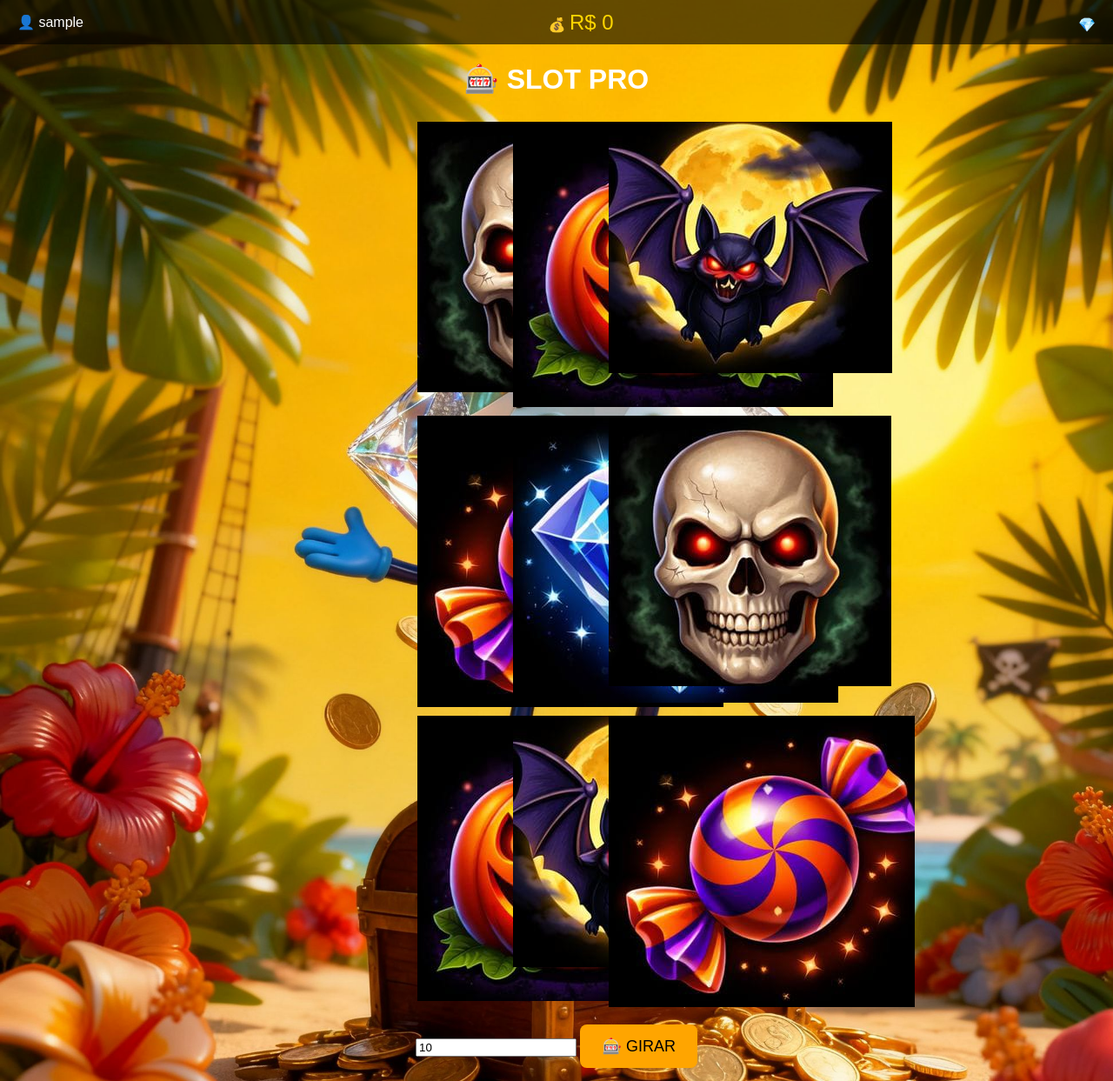
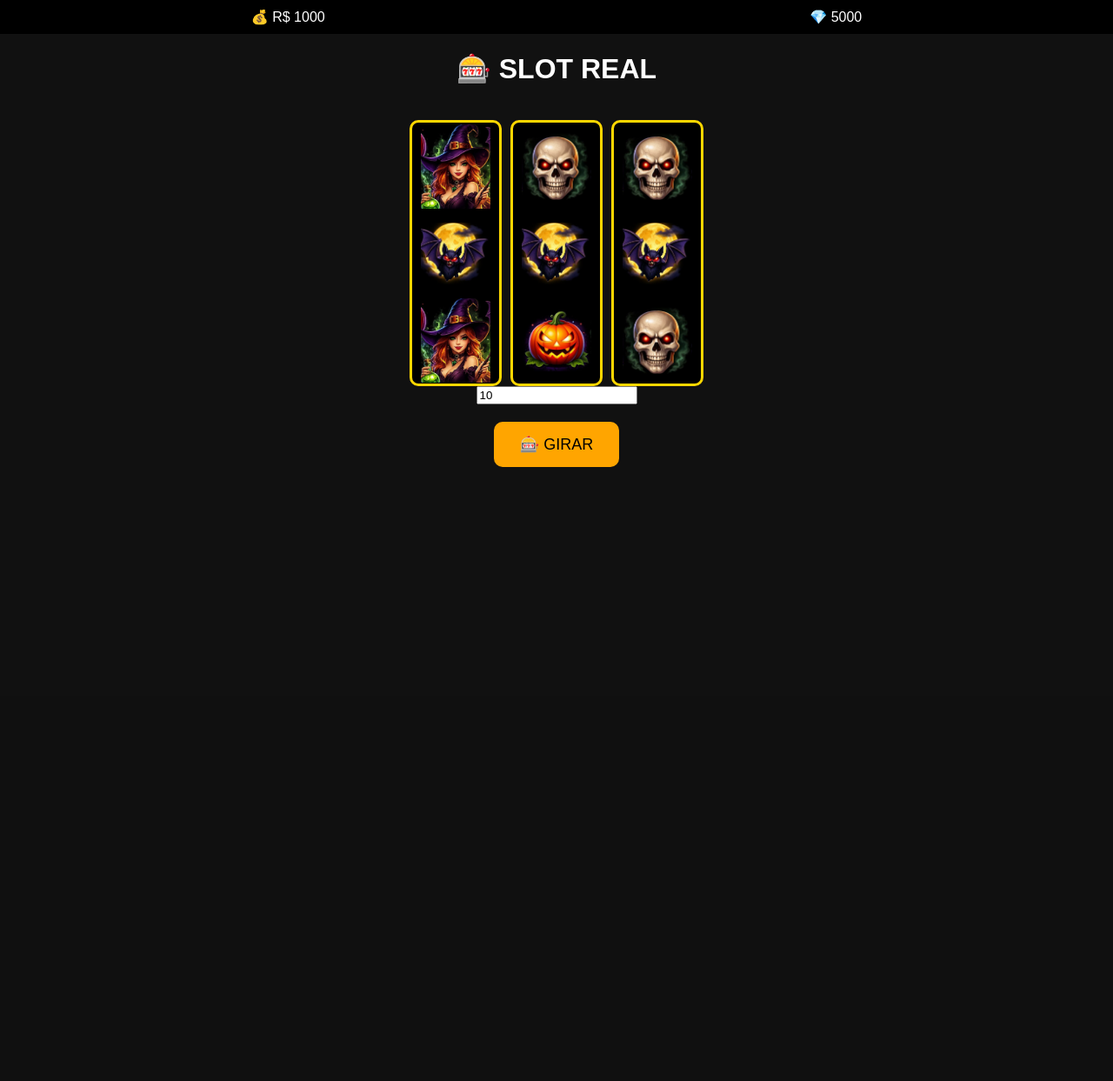
Before and after one commit to diamantinojunior204-coder/tropical, a Flask app: page /slot in a window 1280 px wide. Shown: the whole page at 87% size. After the commit the page ends 537 px from the top, so only its background shows below. Run offline with Flask 3, Linux system fonts and the light colour scheme; the visitor is signed in with stand-in values (Sample User, id 1); data that the repository does not hold is empty; some libraries are stand-ins or nearby versions.

Commit message:
Update slot.html

```diff
--- a/API/templates/slot.html
+++ b/API/templates/slot.html
@@ -3,275 +3,209 @@
 <head>
 <meta charset="UTF-8">
 <meta name="viewport" content="width=device-width, initial-scale=1.0">
-<title>🎰 Slot Cassino PRO</title>
+<title>🎰 Slot Real</title>
 
 <style>
 body{
   margin:0;
-  font-family:Arial;
-  background:url("/static/fundo.jpg");
-  background-size:cover;
+  background:#111;
   color:white;
   text-align:center;
-  overflow-x:hidden;
+  font-family:Arial;
 }
 
 /* topo */
 .topo{
-  padding:10px 20px;
-  background:rgba(0,0,0,0.6);
   display:flex;
-  justify-content:space-between;
-  align-items:center;
+  justify-content:space-around;
+  padding:10px;
+  background:#000;
 }
 
-#saldo{color:gold;font-size:24px;}
-#jackpot{
-  color:#ffd700;
-  font-size:26px;
-  animation:jackpotGlow 1s infinite alternate;
-}
-@keyframes jackpotGlow{
-  from{transform:scale(1);}
-  to{transform:scale(1.08);}
+/* SLOT */
+.slot{
+  display:flex;
+  justify-content:center;
+  margin-top:40px;
+  gap:10px;
 }
 
-/* slot */
-.slot{
-  margin-top:30px;
-  display:grid;
-  grid-template-columns:repeat(3,100px);
-  gap:10px;
-  justify-content:center;
+/* coluna (reel) */
+.reel{
+  width:100px;
+  height:300px;
+  overflow:hidden;
+  border:3px solid gold;
+  border-radius:10px;
+  background:black;
+  position:relative;
 }
 
-.celula{
+/* faixa que se move */
+.reel-track{
+  position:absolute;
+  width:100%;
+  top:0;
+}
+
+/* símbolos */
+.symbol{
   width:100px;
   height:100px;
-  background:black;
-  border-radius:10px;
-  border:3px solid gold;
   display:flex;
   align-items:center;
   justify-content:center;
 }
 
-.celula img{width:80px;}
-
-.win{
-  animation:piscar 0.3s infinite;
-}
-@keyframes piscar{
-  0%{box-shadow:0 0 10px gold;}
-  50%{box-shadow:0 0 40px orange,0 0 60px red;}
-  100%{box-shadow:0 0 10px gold;}
+.symbol img{
+  width:80px;
 }
 
+/* botão */
 button{
   margin-top:20px;
-  padding:14px 25px;
+  padding:15px 30px;
   font-size:18px;
   background:orange;
   border:none;
-  border-radius:8px;
+  border-radius:10px;
 }
 
-#resultado{font-size:24px;margin-top:15px;}
-
-/* 🔥 fogo */
-#fireWin{
-  position:fixed;
-  bottom:0;
-  width:100%;
-  height:0;
-  background:linear-gradient(to top,red,orange,yellow,transparent);
-  pointer-events:none;
-}
-@keyframes fogo{
-  0%{height:0;}
-  50%{height:100%;}
-  100%{height:0;}
+/* efeitos */
+.win{
+  box-shadow:0 0 20px gold;
 }
 
-/* 💥 mega win */
-#megaWin{
-  position:fixed;
-  top:40%;
-  left:50%;
-  transform:translate(-50%,-50%) scale(0);
-  font-size:60px;
-  color:gold;
-  text-shadow:0 0 30px red;
-}
-
-/* 🎇 partículas */
-.particle{
-  position:fixed;
-  width:8px;
-  height:8px;
-  background:gold;
-  border-radius:50%;
-  animation:explodir 1s linear forwards;
-}
-@keyframes explodir{
-  to{
-    transform:translate(var(--x),var(--y));
-    opacity:0;
-  }
-}
-
-/* 💥 tremor */
-@keyframes tremer{
-  0%{transform:translate(2px,2px);}
-  50%{transform:translate(-2px,-2px);}
-  100%{transform:translate(0,0);}
-}
 </style>
 </head>
 
 <body>
 
 <div class="topo">
-<div>👤 {{session.username}}</div>
-<div>💰 <span id="saldo">R$ {{saldo}}</span></div>
-<div>💎 <span id="jackpot">{{jackpot}}</span></div>
+<div>💰 <span id="saldo">R$ 1000</span></div>
+<div>💎 <span id="jackpot">5000</span></div>
 </div>
 
-<h1>🎰 SLOT PRO</h1>
+<h1>🎰 SLOT REAL</h1>
 
 <div class="slot">
-<img id="c0" src="/static/slot/1.jpeg">
-<img id="c1" src="/static/slot/2.jpeg">
-<img id="c2" src="/static/slot/3.jpeg">
-<img id="c3" src="/static/slot/4.jpeg">
-<img id="c4" src="/static/slot/5.jpeg">
-<img id="c5" src="/static/slot/1.jpeg">
-<img id="c6" src="/static/slot/2.jpeg">
-<img id="c7" src="/static/slot/3.jpeg">
-<img id="c8" src="/static/slot/4.jpeg">
+
+<div class="reel"><div class="reel-track" id="r0"></div></div>
+<div class="reel"><div class="reel-track" id="r1"></div></div>
+<div class="reel"><div class="reel-track" id="r2"></div></div>
+
 </div>
 
 <input id="aposta" type="number" value="10">
+<br>
 <button onclick="girar()">🎰 GIRAR</button>
 
 <div id="resultado"></div>
 
-<div id="fireWin"></div>
-<div id="megaWin">💥 MEGA WIN 💥</div>
-
 <script>
 
-let girando=false;
+let simbolos = [1,2,3,4,5,6];
 
-/* 🎰 rolagem */
-function girarColuna(col,tempo){
-return new Promise(r=>{
-let i=setInterval(()=>{
-for(let j=0;j<3;j++){
-let idx=col+(j*3);
-document.getElementById("c"+idx).src="/static/slot/"+(Math.floor(Math.random()*6)+1)+".jpeg";
-}
-},80);
-setTimeout(()=>{clearInterval(i);r();},tempo);
-});
-}
+function criarReel(id){
+  let reel = document.getElementById(id);
+  reel.innerHTML="";
 
-/* 💸 contador */
-function animarGanho(v){
-let r=0;
-let el=document.getElementById("resultado");
-let i=setInterval(()=>{
-r+=v*0.1;
-if(r>=v){r=v;clearInterval(i);}
-el.innerHTML="💰 R$ "+r.toFixed(2);
-},30);
-}
-
-/* 🔥 efeitos */
-function fogo(){
-let f=document.getElementById("fireWin");
-f.style.animation="fogo 2s";
-setTimeout(()=>f.style.animation="",2000);
-}
-
-function mega(){
-let m=document.getElementById("megaWin");
-m.style.transform="translate(-50%,-50%) scale(1)";
-setTimeout(()=>m.style.transform="translate(-50%,-50%) scale(0)",1500);
-}
-
-function particulas(){
-for(let i=0;i<40;i++){
-let p=document.createElement("div");
-p.className="particle";
-p.style.setProperty("--x",(Math.random()*500-250)+"px");
-p.style.setProperty("--y",(Math.random()*500-250)+"px");
-p.style.left="50%";
-p.style.top="50%";
-document.body.appendChild(p);
-setTimeout(()=>p.remove(),1000);
+  // cria vários símbolos (loop infinito fake)
+  for(let i=0;i<20;i++){
+    let s = simbolos[Math.floor(Math.random()*simbolos.length)];
+    let div = document.createElement("div");
+    div.className="symbol";
+    div.innerHTML = `<img src="/static/slot/${s}.jpeg">`;
+    reel.appendChild(div);
   }
 }
 
-function tremer(){
-document.body.style.animation="tremer 0.3s";
-setTimeout(()=>document.body.style.animation="",300);
+// inicializa
+criarReel("r0");
+criarReel("r1");
+criarReel("r2");
+
+/* 🎰 girar */
+function girar(){
+
+let aposta = parseFloat(document.getElementById("aposta").value);
+
+Promise.all([
+  girarReel("r0", 1500),
+  girarReel("r1", 2000),
+  girarReel("r2", 2500)
+]).then(()=>{
+  resultadoFinal(aposta);
+});
+
 }
 
-/* 🧠 quase ganhou */
-function quase(g){
-if(Math.random()<0.3){
-g[0][0]=g[0][1];
-}
-return g;
+/* 🎰 animação real */
+function girarReel(id, tempo){
+
+return new Promise(resolve=>{
+
+  let reel = document.getElementById(id);
+
+  let pos = 0;
+  let speed = 50;
+
+  let intervalo = setInterval(()=>{
+    pos += speed;
+    reel.style.transform = `translateY(-${pos}px)`;
+  },16);
+
+  setTimeout(()=>{
+    clearInterval(intervalo);
+
+    // posição final alinhada (multiplo de 100)
+    let final = Math.floor(pos/100)*100;
+    reel.style.transform = `translateY(-${final}px)`;
+
+    resolve();
+  },tempo);
+
+});
+
 }
 
-function girar(){
-
-if(girando) return;
-girando=true;
-
-let aposta=parseFloat(document.getElementById("aposta").value);
-
-/* 🎰 animação */
-Promise.all([
-girarColuna(0,1000),
-girarColuna(1,1400),
-girarColuna(2,1800)
-]).then(()=>{
+/* 🎯 resultado */
+function resultadoFinal(aposta){
 
 fetch("/api/slot",{
   method:"POST",
   body:new URLSearchParams({aposta})
 })
 .then(r=>r.json())
-.then(d=>{
+.then(data=>{
 
-d.grade=quase(d.grade);
+let grade = data.grade;
 
-let g=d.grade.flat();
+/* aplica resultado visual REAL */
+for(let col=0;col<3;col++){
 
-for(let i=0;i<9;i++){
-document.getElementById("c"+i).src="/static/slot/"+g[i]+".jpeg";
+  let reel = document.getElementById("r"+col);
+
+  reel.innerHTML="";
+
+  for(let i=0;i<10;i++){
+    let s = grade[i%3][col];
+    let div = document.createElement("div");
+    div.className="symbol";
+    div.innerHTML=`<img src="/static/slot/${s}.jpeg">`;
+    reel.appendChild(div);
   }
 
-if(d.ganho>0){
-
-animarGanho(d.ganho);
-
-if(d.ganho>=aposta*10){
-fogo(); mega(); particulas(); tremer();
-}else if(d.ganho>=aposta*5){
-fogo(); particulas();
 }
 
+/* ganho */
+let res = document.getElementById("resultado");
+
+if(data.ganho>0){
+  res.innerHTML = "🎉 GANHOU R$ "+data.ganho;
 }else{
-document.getElementById("resultado").innerHTML="Boa sorte!";
+  res.innerHTML = "Boa sorte!";
 }
-
-girando=false;
-
-});
 
 });
 
```
Lines whose indentation alone changed are shown as unchanged.
